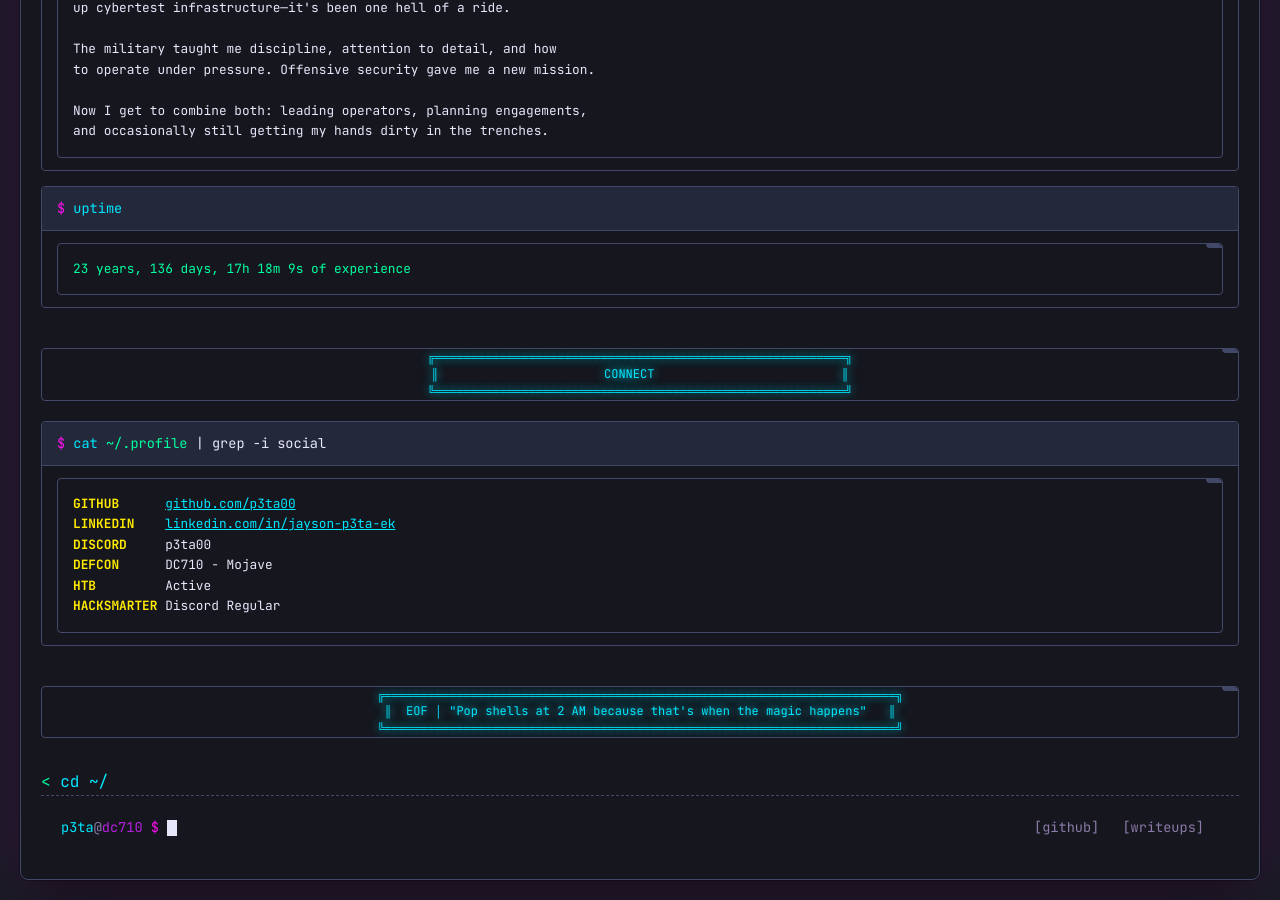
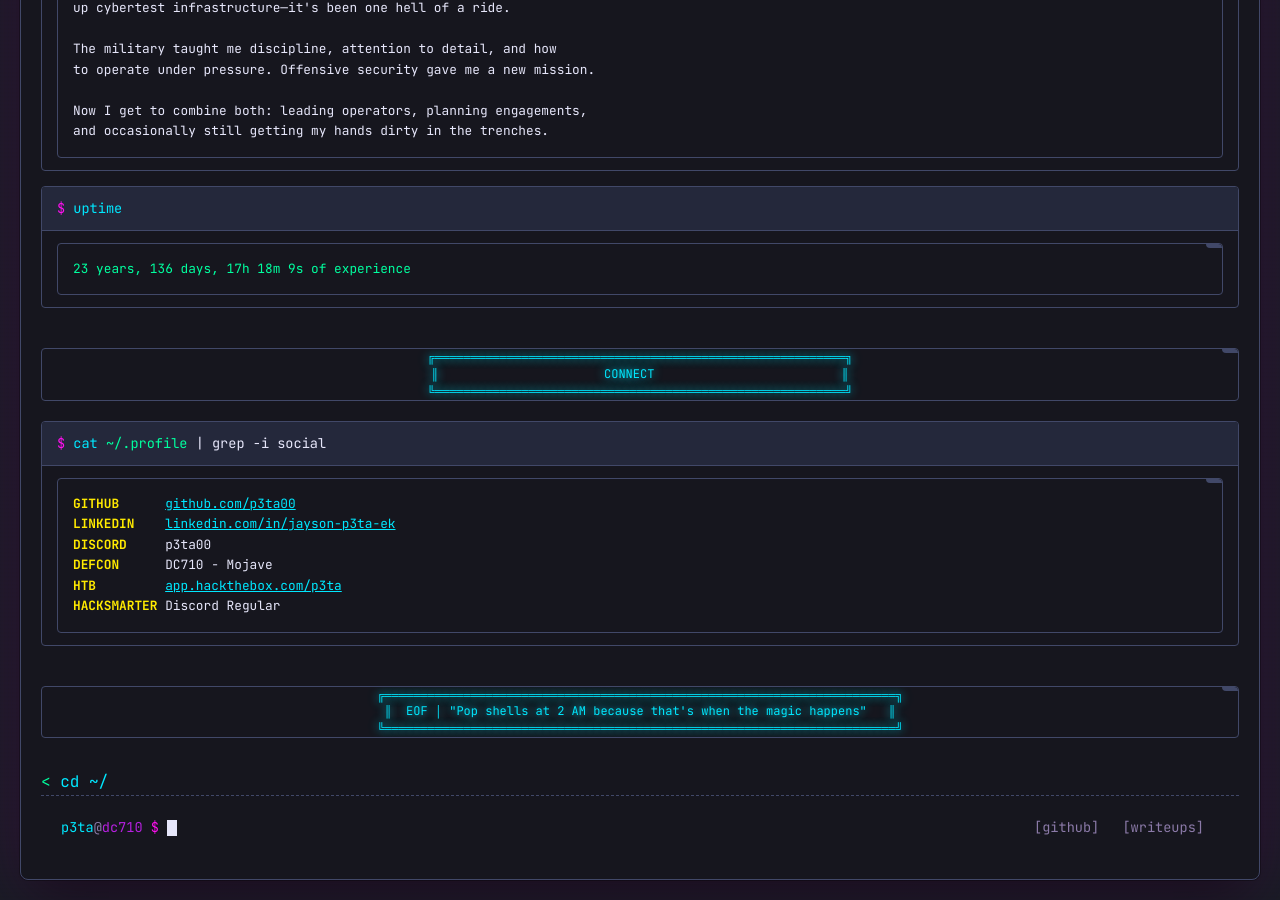
Before and after one commit to p3ta00/p3ta00.github.io, a Jekyll site: the page built from about.md, in a window 1280 px wide and 900 px high, scrolled down 1521 px. Built offline with Jekyll 4.4.1, drawn with Linux system fonts in a browser that asks for light colours.

Commit message:
Add HTB profile link to about page

```diff
--- a/about.md
+++ b/about.md
@@ -114,7 +114,7 @@ and occasionally still getting my hands dirty in the trenches.</pre>
 <span class="cat-key">LINKEDIN</span>    <a href="https://www.linkedin.com/in/jayson-p3ta-ek/" style="color: var(--cyan);">linkedin.com/in/jayson-p3ta-ek</a>
 <span class="cat-key">DISCORD</span>     p3ta00
 <span class="cat-key">DEFCON</span>      DC710 - Mojave
-<span class="cat-key">HTB</span>         Active
+<span class="cat-key">HTB</span>         <a href="https://app.hackthebox.com/public/users/998467" style="color: var(--cyan);">app.hackthebox.com/p3ta</a>
 <span class="cat-key">HACKSMARTER</span> Discord Regular</pre>
     </div>
   </div>
```
